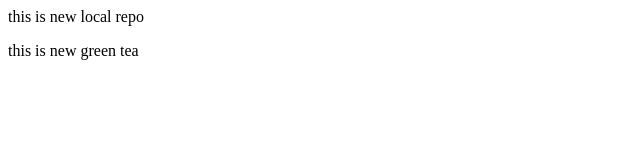
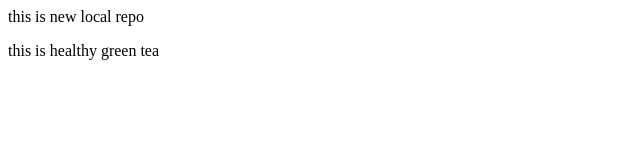
Before and after one commit to jeel28d/hellorepo, a plain HTML site: page index.html in a window 1280 px wide. Shown: the full height of the page, 0-640 px from the left. Drawn offline with Linux system fonts and the light colour scheme.

Commit message:
add health

```diff
--- a/index.html
+++ b/index.html
@@ -1,2 +1,2 @@
 <p>this is new local repo</p>
-<p>this is new green tea</p>
+<p>this is healthy green tea</p>
```
